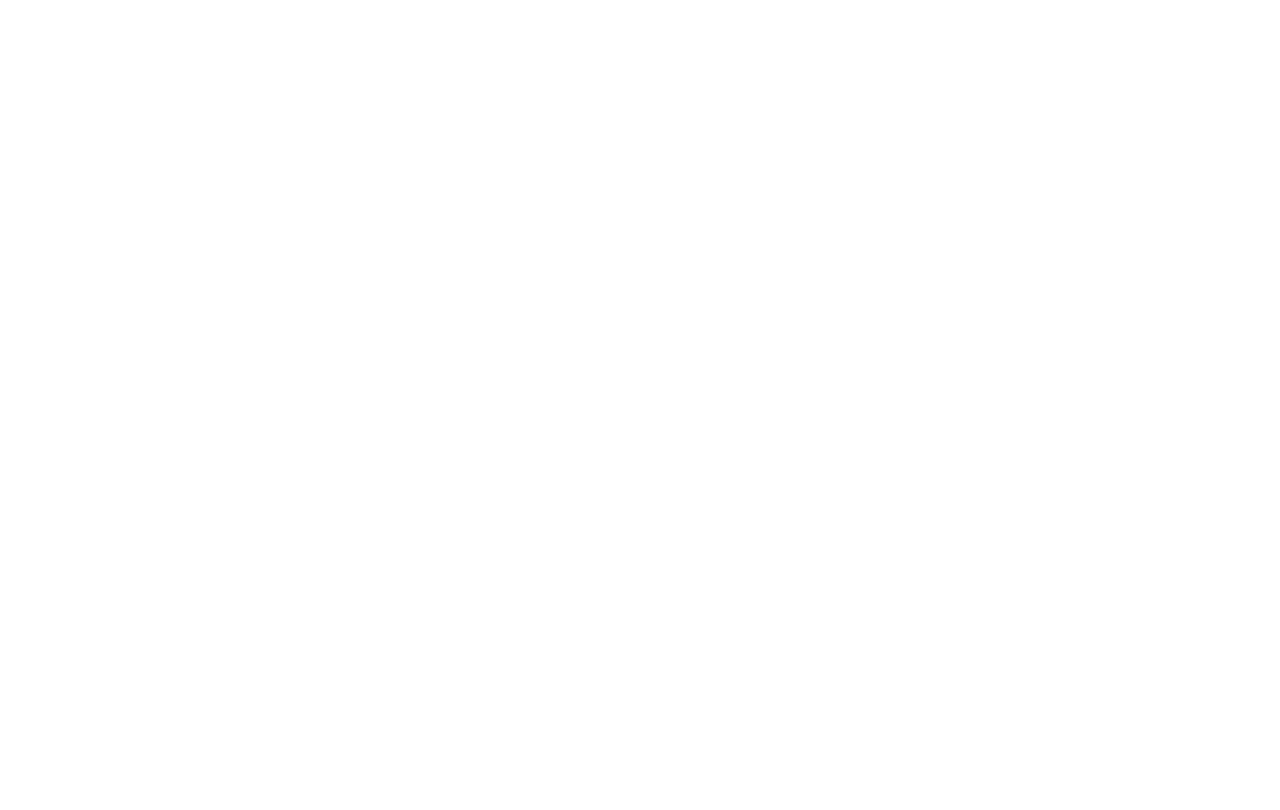
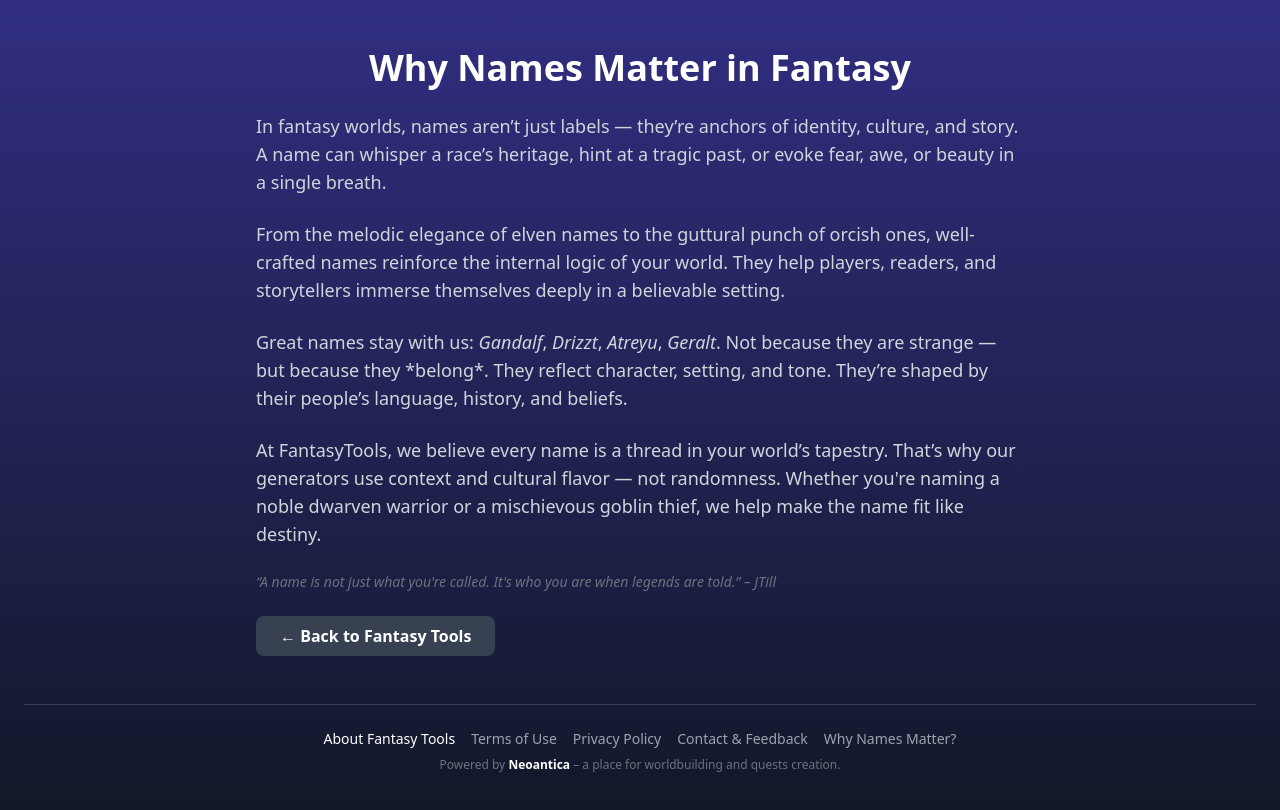
Before and after one commit to JiriTill/fantasytools, a React (Vite) app in the folder client/: page /why-names-matter in a window 1280 px wide. Before the commit this address had no page. Shown: the top 810 px of the page. Built offline with nearby package versions, Linux system fonts and the light colour scheme.

Commit message:
Update App.jsx

```diff
--- a/client/src/App.jsx
+++ b/client/src/App.jsx
@@ -7,6 +7,7 @@ import Terms from './pages/Terms';
 import Privacy from './pages/Privacy';
 import Contact from './pages/Contact';
 import Character from './pages/Character';
+import WhyNamesMatter from './pages/WhyNamesMatter';
 
 function App() {
   return (
@@ -17,6 +18,7 @@ function App() {
       <Route path="/privacy" element={<Privacy />} />
       <Route path="/contact" element={<Contact />} />
       <Route path="/character" element={<Character />} />
+      <Route path="/why-names-matter" element={<WhyNamesMatter />} />
     </Routes>
   );
 }
```
